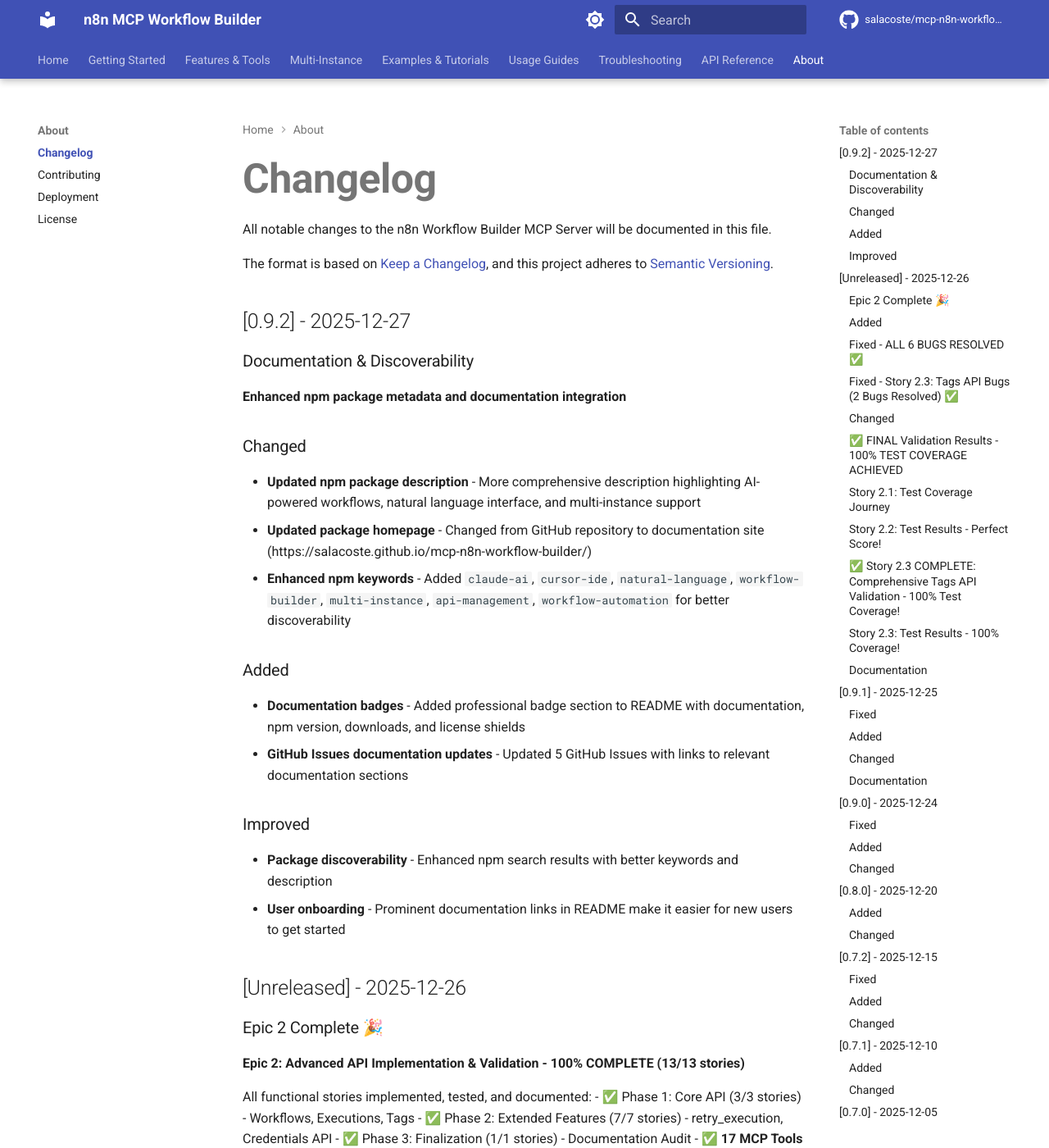
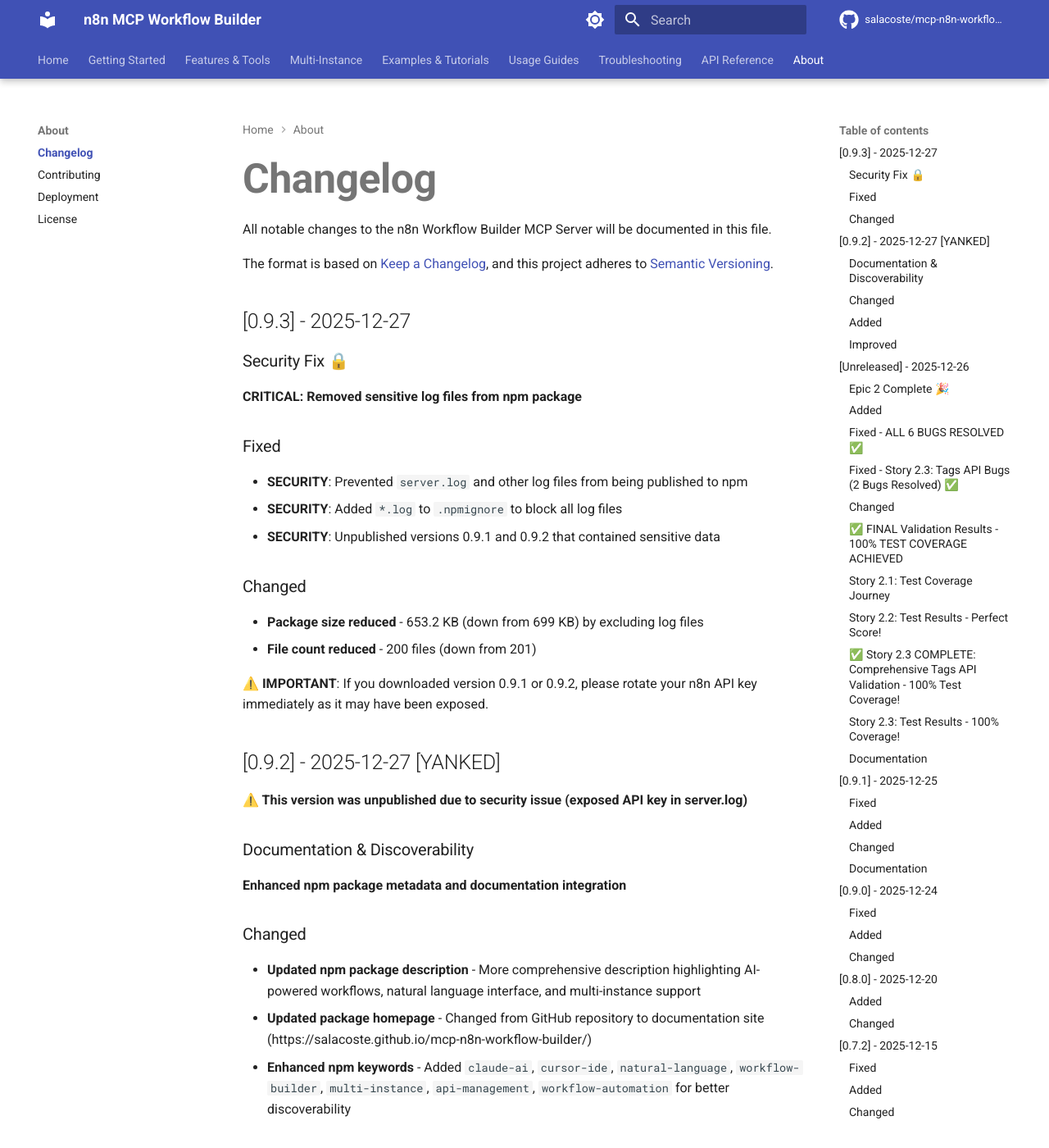
Before and after one commit to salacoste/mcp-n8n-workflow-builder, an MkDocs documentation site: the page built from docs/about/changelog.md, in a window 1280 px wide and 1400 px high. Shown: the whole window at 82% size. Built offline with MkDocs 1.6.1 and Material for MkDocs 9.7.7, drawn with Linux system fonts in a browser that asks for light colours; comment, search, counter and statistics services are not loaded; the version menu is left out.

Commit message:
chore: bump version to 0.9.3 with security fix
Security Release:
- Fixed critical security issue from 0.9.2 (exposed API key)
- Removed log files from npm package
- Updated changelog to document security fix

⚠️ IMPORTANT: Versions 0.9.1 and 0.9.2 were unpublished due to security issue

🤖 Generated with [Claude Code](https://claude.com/claude-code)

Co-Authored-By: Claude Sonnet 4.5 <noreply@anthropic.com>

```diff
--- a/docs/about/changelog.md
+++ b/docs/about/changelog.md
@@ -5,7 +5,25 @@ All notable changes to the n8n Workflow Builder MCP Server will be documented in
 The format is based on [Keep a Changelog](https://keepachangelog.com/en/1.0.0/),
 and this project adheres to [Semantic Versioning](https://semver.org/spec/v2.0.0.html).
 
-## [0.9.2] - 2025-12-27
+## [0.9.3] - 2025-12-27
+
+### Security Fix 🔒
+**CRITICAL: Removed sensitive log files from npm package**
+
+### Fixed
+- **SECURITY**: Prevented `server.log` and other log files from being published to npm
+- **SECURITY**: Added `*.log` to `.npmignore` to block all log files
+- **SECURITY**: Unpublished versions 0.9.1 and 0.9.2 that contained sensitive data
+
+### Changed
+- **Package size reduced** - 653.2 KB (down from 699 KB) by excluding log files
+- **File count reduced** - 200 files (down from 201)
+
+⚠️ **IMPORTANT**: If you downloaded version 0.9.1 or 0.9.2, please rotate your n8n API key immediately as it may have been exposed.
+
+## [0.9.2] - 2025-12-27 [YANKED]
+
+**⚠️ This version was unpublished due to security issue (exposed API key in server.log)**
 
 ### Documentation & Discoverability
 **Enhanced npm package metadata and documentation integration**
--- a/package.json
+++ b/package.json
@@ -1,6 +1,6 @@
 {
   "name": "@kernel.salacoste/n8n-workflow-builder",
-  "version": "0.9.2",
+  "version": "0.9.3",
   "description": "AI-powered n8n workflow management via Model Context Protocol (MCP). Create, manage, and monitor workflows through natural language with Claude AI. Multi-instance support with comprehensive documentation.",
   "scripts": {
     "clean": "rm -rf build",
```
Also changed, not shown: CHANGELOG.md (+19 -1 lines).
